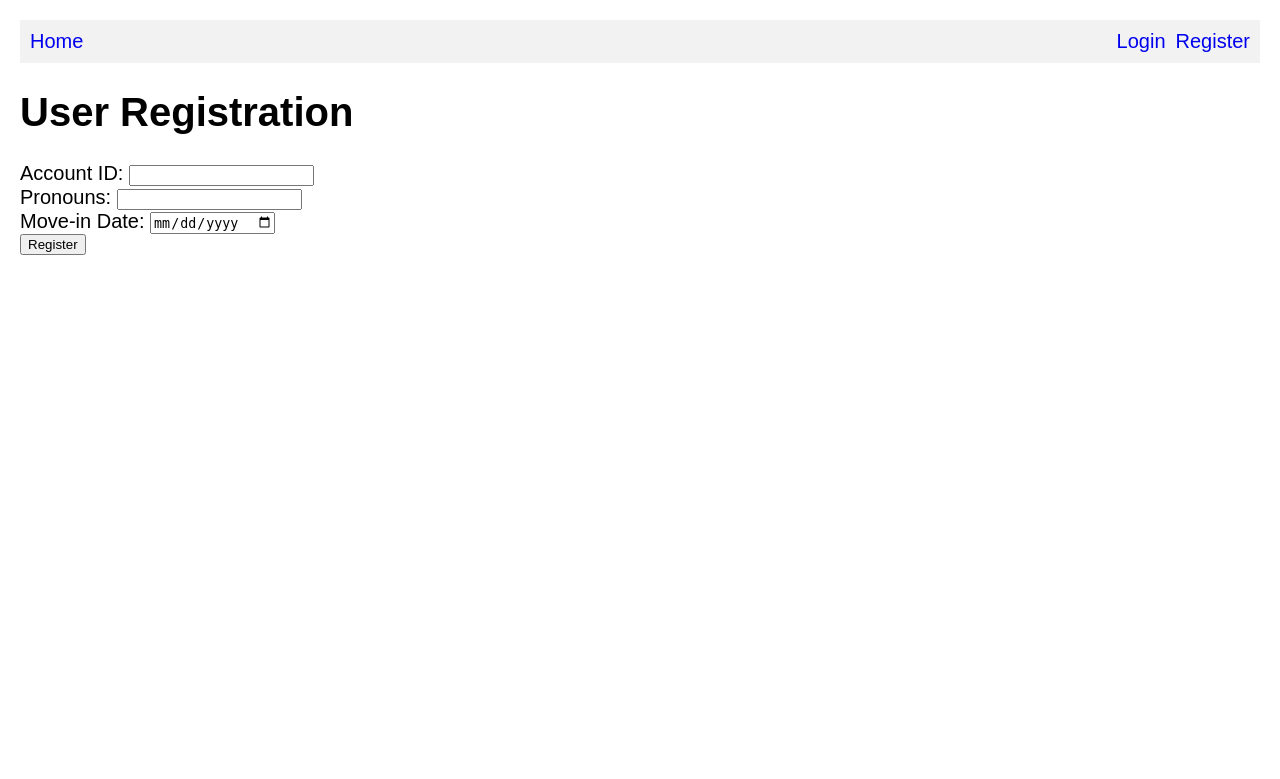
After one commit to madhulikabalakumar/csw4111-househunt, a Flask app: page /register in a window 1280 px wide. The commit adds this page. Shown: the top 779 px of the page. Run offline with Flask 3, Linux system fonts and the light colour scheme; parts of the project's set-up code (start-up, migrations or seed data) failed here and were passed over.

Commit message:
Login and index page

```diff
--- a/server.py
+++ b/server.py
@@ -12,12 +12,64 @@ import os
   # accessible as a variable in index.html:
 from sqlalchemy import *
 from sqlalchemy.pool import NullPool
-from flask import Flask, request, render_template, g, redirect, Response, abort
+from flask import Flask, request, render_template, g, redirect, Response, abort, flash
+from flask_login import LoginManager, UserMixin, login_user, login_required, logout_user, current_user
+import secrets
+
+class User(UserMixin):
+    def __init__(self, account_id, pronouns, move_in_date):
+        self.account_id = account_id
+        self.pronouns = pronouns
+        self.move_in_date = move_in_date
+
+    def get_id(self):
+        return self.account_id
 
 tmpl_dir = os.path.join(os.path.dirname(os.path.abspath(__file__)), 'templates')
 app = Flask(__name__, template_folder=tmpl_dir)
 
+# Set a secret key for session management
+app.secret_key = secrets.token_hex(16)
 
+# Create the LoginManager instance
+login_manager = LoginManager()
+login_manager.init_app(app)
+login_manager.login_view = 'login'
+
+
+@login_manager.user_loader
+def load_user(account_id):
+    user_data = g.conn.execute("SELECT * FROM CU_User WHERE account_id = %s", account_id).fetchone()
+    if user_data:
+        return User(user_data['account_id'], user_data['pronouns'], user_data['move_in_date'])
+    return None
+
+def does_account_id_exist(account_id):
+    # Execute a SELECT query to check if the account_id exists
+    result = g.conn.execute("SELECT COUNT(*) FROM CU_User WHERE account_id = %s", account_id).fetchone()
+
+    # If result is not None and the count is greater than 0, account_id exists
+    return result is not None and result[0] > 0
+
+def get_all_houses(conn):
+    """
+    Retrieve all houses from the database.
+
+    Parameters:
+    - conn: SQLAlchemy database connection.
+
+    Returns:
+    - List of houses.
+    """
+    try:
+        # Assuming you have a House_Belongs_To_Brokered_By model
+        query = text("SELECT flat_no, bldg_address, bedrooms, bathrooms, price, sq_footage, furnishing_status, availability_status FROM House_Belongs_To_Brokered_By")
+        result = conn.execute(query)
+        houses = [dict(row) for row in result]
+        return houses
+    except Exception as e:
+        print(f"Error fetching houses: {str(e)}")
+        return []
 #
 # The following is a dummy URI that does not connect to a valid database. You will need to modify it to connect to your Part 2 database in order to use the data.
 #
@@ -56,6 +108,8 @@ def before_request():
   (every time you enter an address in the web browser).
   We use it to setup a database connection that can be used throughout the request.
 
+  We use it to setup a database connection that can be used throughout the request.
+
   The variable g is globally accessible.
   """
   try:
@@ -64,6 +118,11 @@ def before_request():
     print("uh oh, problem connecting to database")
     import traceback; traceback.print_exc()
     g.conn = None
+
+  if current_user.is_authenticated:
+      g.user = current_user
+  else:
+      g.user = None
 
 @app.teardown_request
 def teardown_request(exception):
@@ -108,15 +167,6 @@ def index():
 
 
   #
-  # example of a database query
-  #
-  cursor = g.conn.execute("SELECT name FROM test")
-  names = []
-  for result in cursor:
-    names.append(result['name'])  # can also be accessed using result[0]
-  cursor.close()
-
-  #
   # Flask uses Jinja templates, which is an extension to HTML where you can
   # pass data to a template and dynamically generate HTML based on the data
   # (you can think of it as simple PHP)
@@ -142,14 +192,14 @@ def index():
   #     <div>{{n}}</div>
   #     {% endfor %}
   #
-  context = dict(data = names)
 
+  houses = get_all_houses(g.conn)
 
   #
   # render_template looks in the templates/ folder for files.
   # for example, the below file reads template/index.html
   #
-  return render_template("index.html", **context)
+  return render_template("index.html", houses=houses)
 
 #
 # This is an example of a different path.  You can see it at:
@@ -171,12 +221,63 @@ def add():
   g.conn.execute('INSERT INTO test(name) VALUES (%s)', name)
   return redirect('/')
 
-
+"""
 @app.route('/login')
 def login():
     abort(401)
     this_is_never_executed()
+"""
 
+@app.route('/login', methods=['GET', 'POST'])
+def login():
+    if request.method == 'POST':
+        account_id = request.form['account_id']
+        # Replace this with your database query to retrieve user data
+        user = load_user(account_id)
+
+        if user:
+            login_user(user)
+            flash('Login successful!', 'success')
+            return redirect(request.args.get('next') or '/profile')
+        else:
+            flash('This Account ID does not exist. Please enter valid Account ID or create a new account.', 'error')
+            return redirect('/login')
+
+    return render_template('login.html')
+
+@app.route('/logout')
+@login_required
+def logout():
+    logout_user()
+    return redirect('/')
+
+@app.route('/register', methods=['GET', 'POST'])
+def register():
+    if request.method == 'POST':
+        account_id = request.form['account_id']
+        # Check if the account_id is unique
+        if load_user(account_id) is None:
+            # Create a new user in the database
+            g.conn.execute("INSERT INTO CU_User(account_id, pronouns, move_in_date) VALUES (%s)", (account_id, pronouns, move_in_date))
+
+            # Log in the new user
+            user = User(account_id, pronouns, move_in_date)
+            login_user(user)
+
+            flash('Registration successful!', 'success')
+            return redirect('/profile')
+        else:
+            flash('Account ID already exists. Please choose a different one.', 'error')
+            return redirect('/register')
+
+    return render_template('register.html')
+
+from flask_login import current_user, login_required
+
+@app.route('/profile')
+@login_required
+def profile():
+    return render_template('profile.html', user=current_user)
 
 if __name__ == "__main__":
   import click
--- /dev/null
+++ b/templates/base.html
@@ -0,0 +1,56 @@
+<html lang="en">
+<head>
+    <title>{% block title %}Lion Housing{% endblock %}</title>
+
+    <style>
+        body {
+            font-size: 15pt;
+            font-family: Arial, sans-serif;
+            margin: 20px;
+        }
+
+        .navbar {
+            display: flex;
+            justify-content: space-between;
+            align-items: center;
+            background-color: #f2f2f2;
+            padding: 10px;
+        }
+
+        .auth-links {
+            display: flex;
+            gap: 10px;
+        }
+
+        .home-link, .auth-link {
+            text-decoration: none;
+        }
+    </style>
+</head>
+<body>
+    <div class="navbar">
+        <a class="home-link" href="/">Home</a>
+
+        <div class="auth-links">
+            {% if current_user.is_authenticated %}
+                <p>Welcome, {{ current_user.account_id }}! <a href="/logout">Logout</a></p>
+            {% else %}
+                <a class="auth-link" href="/login">Login</a>
+                <a class="auth-link" href="/register">Register</a>
+            {% endif %}
+        </div>
+    </div>
+
+    {% with messages = get_flashed_messages(with_categories=true) %}
+        {% if messages %}
+            <ul class="flashes">
+                {% for category, message in messages %}
+                    <li class="{{ category }}">{{ message }}</li>
+                {% endfor %}
+            </ul>
+        {% endif %}
+    {% endwith %}
+
+    {% block content %}{% endblock %}
+</body>
+</html>
--- /dev/null
+++ b/templates/register.html
@@ -0,0 +1,21 @@
+<!-- register.html -->
+{% extends 'base.html' %}
+
+{% block title %}User Registration{% endblock %}
+
+{% block content %}
+    <h1 class="page-heading">User Registration</h1>
+
+    <form method="POST" action="/register">
+      <label for="account_id">Account ID:</label>
+      <input type="text" name="account_id" required><br>
+
+      <label for="pronouns">Pronouns:</label>
+      <input type="text" name="pronouns" required><br>
+
+      <label for="move_in_date">Move-in Date:</label>
+      <input type="date" name="move_in_date" required><br>
+
+      <input type="submit" value="Register">
+    </form>
+{% endblock %}
```
Also changed, not shown: templates/index.html (+32 -25 lines), templates/login.html (added, +15 -0 lines), templates/profile.html (added, +12 -0 lines).
